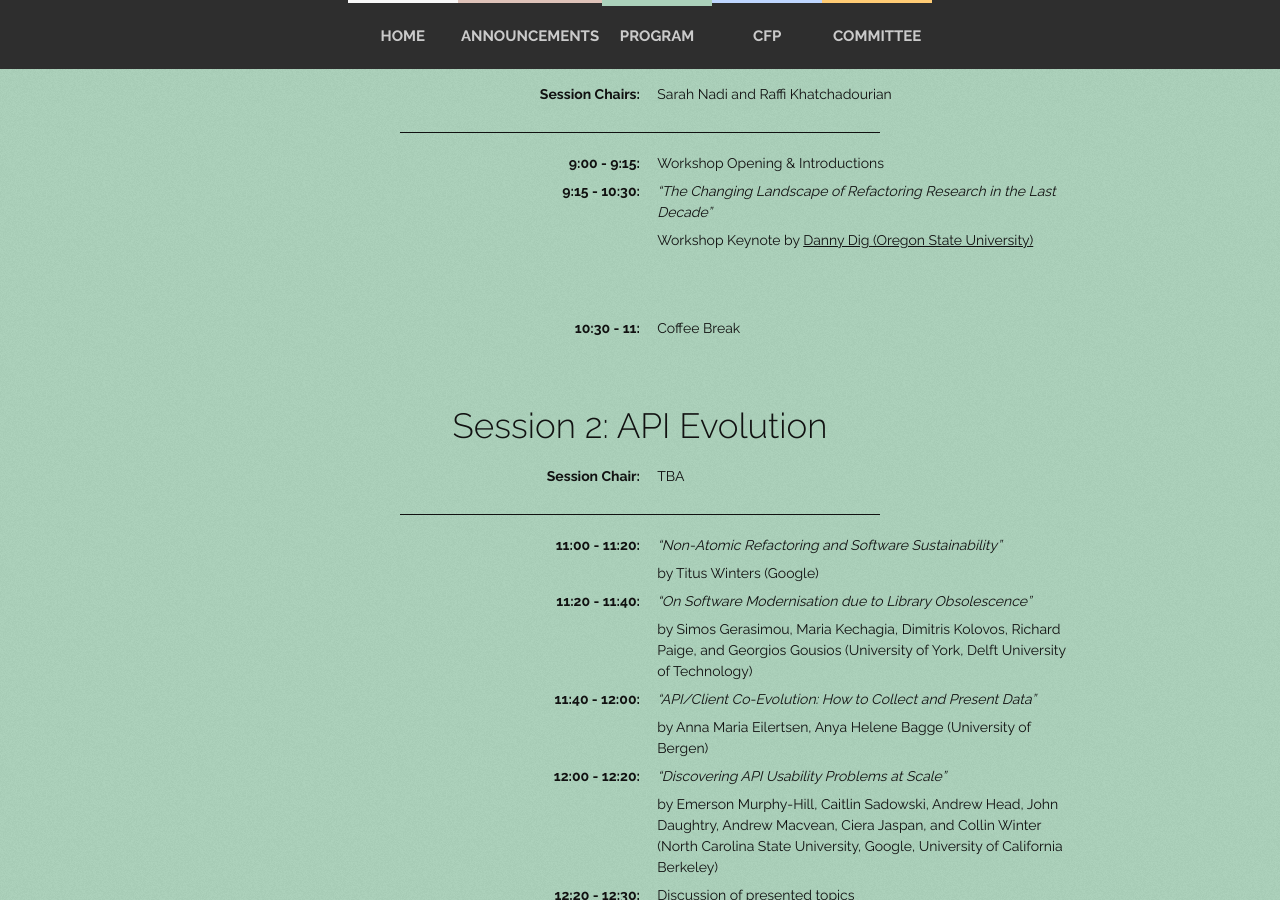
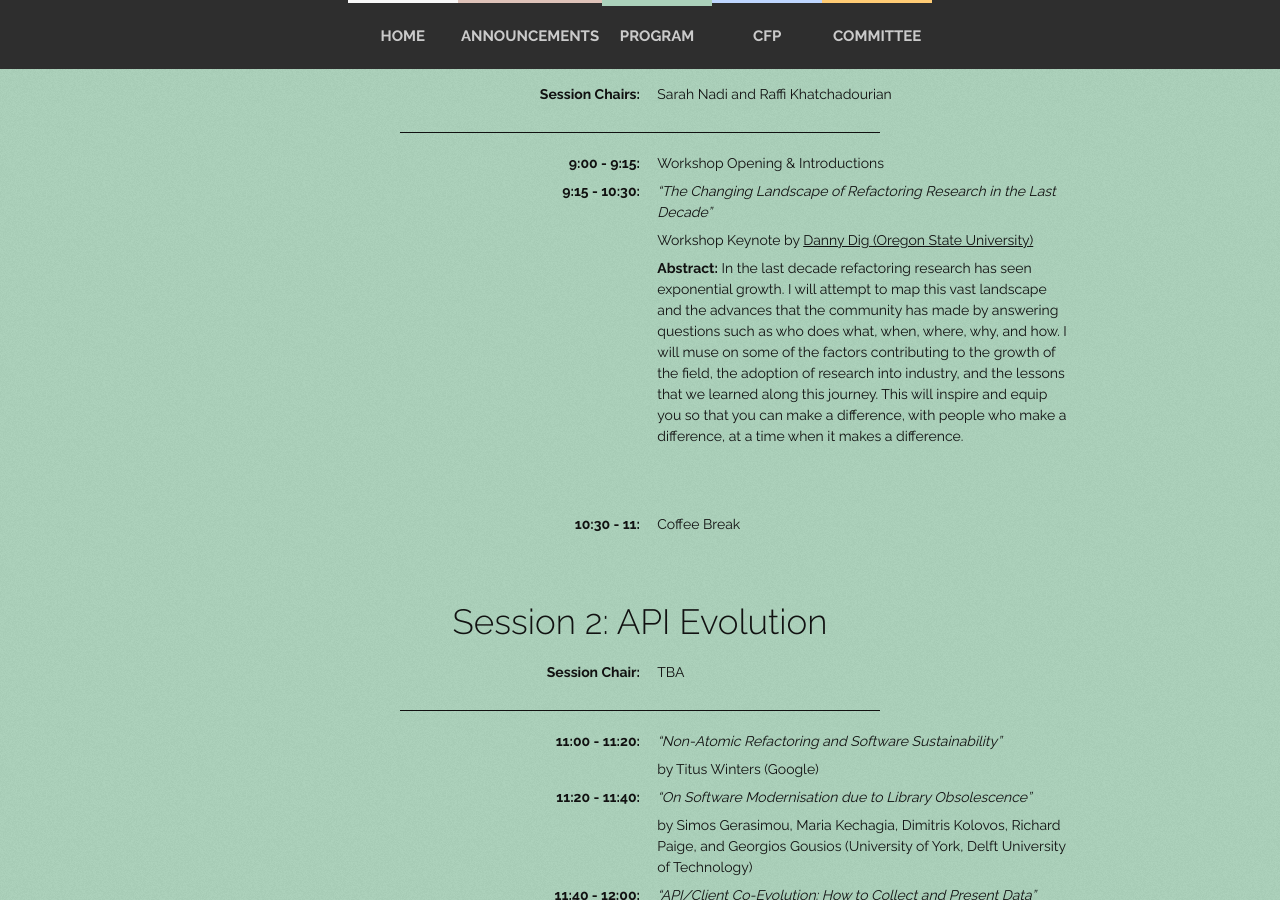
Before and after one commit to w-api/w-api.github.io, a Jekyll site: the page built from index.html, in a window 1280 px wide and 900 px high, scrolled down 1521 px. Built offline with Jekyll 4.4.1, drawn with Linux system fonts in a browser that asks for light colours; nearby versions of some CDN libraries; comment, search, counter and statistics services are not loaded.

Commit message:
Add abstract for Danny's talk.

```diff
--- a/_posts/2018-01-03-program.md
+++ b/_posts/2018-01-03-program.md
@@ -20,6 +20,7 @@ Session Chairs
 : *"The Changing Landscape of Refactoring Research in the Last Decade"*
 <!-- : *"[Human-centered Methods for Improving API Usability](http://www.cs.cmu.edu/~NatProg/papers/Myers-WAPI-keynote%20submitted.pdf)"* -->
 : Workshop Keynote by [Danny Dig (Oregon State University)](http://eecs.oregonstate.edu/people/dig-danny)
+: **Abstract:** In the last decade refactoring research has seen exponential growth. I will attempt to map this vast landscape and the advances that the community has made by answering questions such as who does what, when, where, why, and how. I will muse on some of the factors contributing to the growth of the field, the adoption of research into industry, and the lessons that we learned along this journey. This will inspire and equip you so that you can make a difference, with people who make a difference, at a time when it makes a difference.
 <!-- : See [the slides](http://www.cs.cmu.edu/~NatProg/papers/Myers%20WAPI%202017%20talk.pdf) -->
 <!-- : Read [Sven Amann's summary of the talk](http://academicscode.com/posts/2017/05/wapi17-keynote/). -->
 
```
